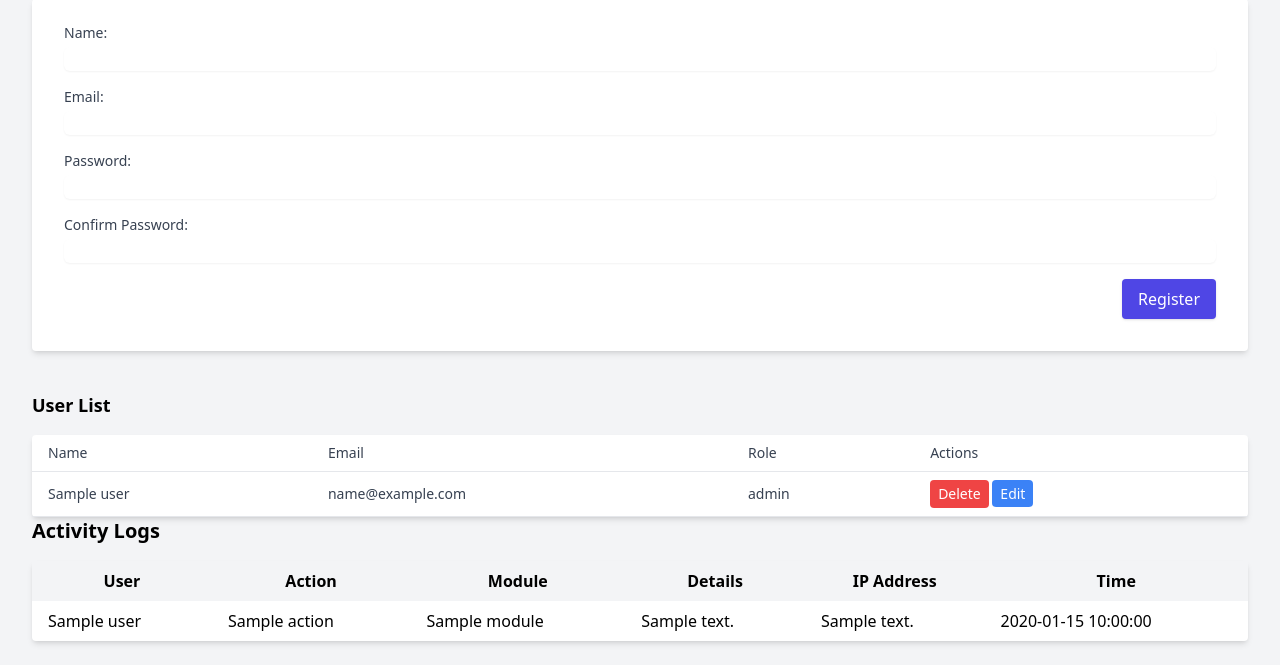
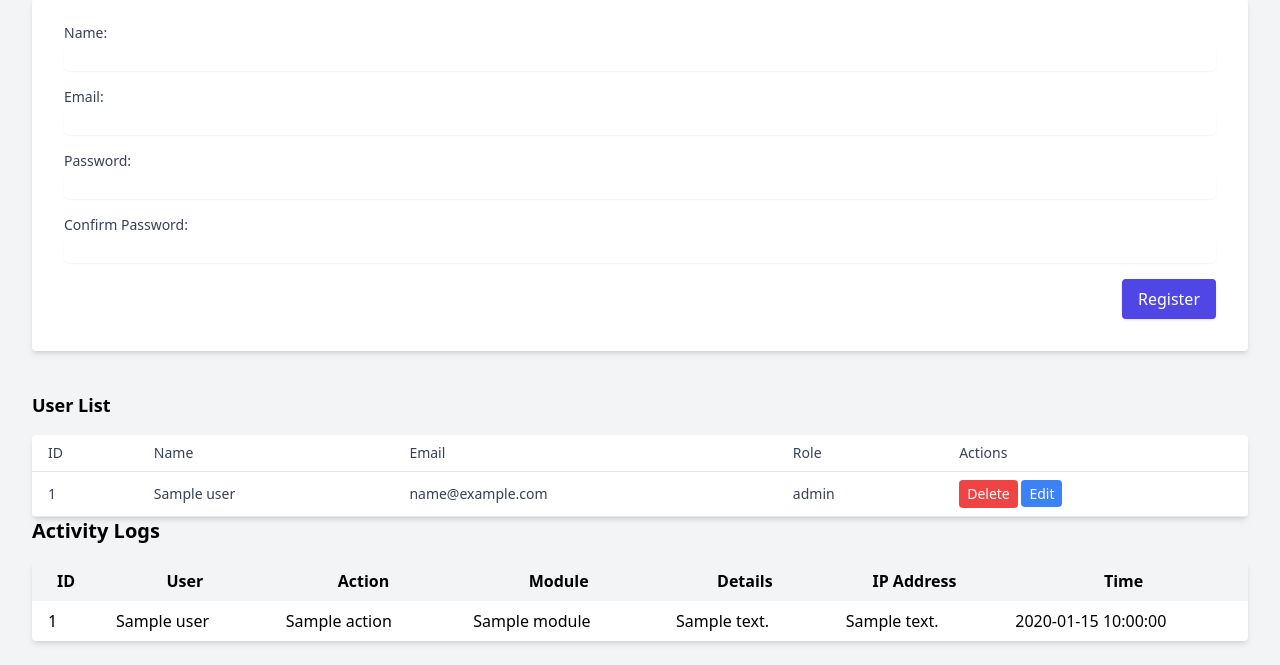
Before and after one commit to CodeMonster88088/VMS, a Laravel app: template resources/views/users.blade.php in a window 1280 px wide. Shown: the part 257-922 px from the top of the page. Run offline with Laravel 12, Linux system fonts and the light colour scheme; the template is opened without the code that fills it: most values are stand-ins (such as "Sample title", 1, 10 or a date in 2020); data that the repository does not hold is empty; parts of the project's set-up code (start-up, migrations or seed data) failed here and were passed over; some libraries are stand-ins or nearby versions.

Commit message:
..............

```diff
--- a/resources/views/users.blade.php
+++ b/resources/views/users.blade.php
@@ -67,6 +67,7 @@
         <table class="min-w-full bg-white shadow-md rounded">
             <thead>
             <tr>
+                <th class="px-4 py-2 border-b text-left text-sm font-medium text-gray-700">ID</th>
                 <th class="px-4 py-2 border-b text-left text-sm font-medium text-gray-700">Name</th>
                 <th class="px-4 py-2 border-b text-left text-sm font-medium text-gray-700">Email</th>
                 <th class="px-4 py-2 border-b text-left text-sm font-medium text-gray-700">Role</th>
@@ -76,6 +77,7 @@
             <tbody>
             @foreach ($users as $user)
                 <tr>
+                    <td class="px-4 py-2 border-b text-sm text-gray-700">{{ $user->id }}</td>
                     <td class="px-4 py-2 border-b text-sm text-gray-700">{{ $user->name }}</td>
                     <td class="px-4 py-2 border-b text-sm text-gray-700">{{ $user->email }}</td>
                     <td class="px-4 py-2 border-b text-sm text-gray-700">{{ $user->role }}</td>
@@ -102,6 +104,7 @@
     <table class="min-w-full bg-white shadow-md rounded">
         <thead class="bg-gray-100">
         <tr>
+            <th class="px-4 py-2">ID</th>
             <th class="px-4 py-2">User</th>
             <th class="px-4 py-2">Action</th>
             <th class="px-4 py-2">Module</th>
@@ -113,6 +116,7 @@
         <tbody>
         @foreach($logs as $log)
             <tr>
+                <td class="px-4 py-2">{{ $log->user->id}}</td>
                 <td class="px-4 py-2">{{ $log->user->name ?? 'Guest' }}</td>
                 <td class="px-4 py-2">{{ $log->action }}</td>
                 <td class="px-4 py-2">{{ $log->module }}</td>
```
Also changed, not shown: public/fonts/Amiri-Regular.ttf (added).
